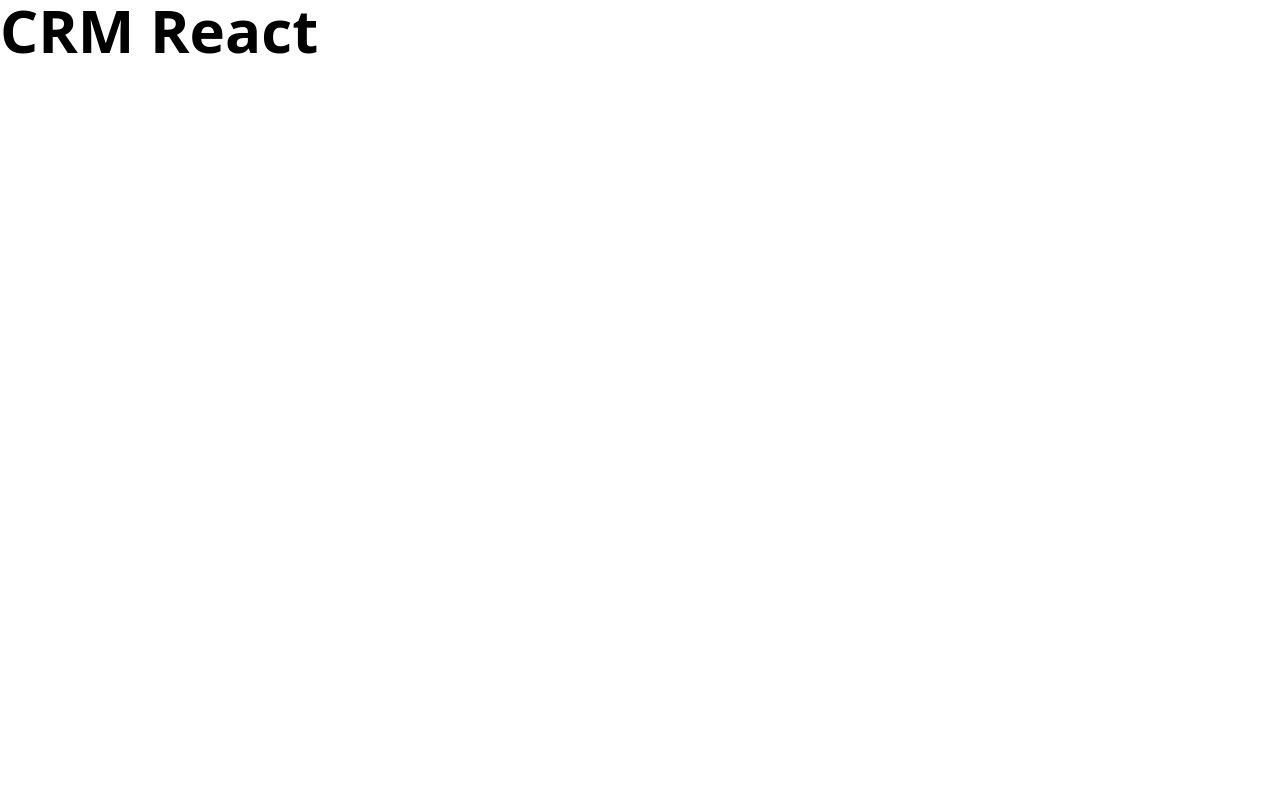
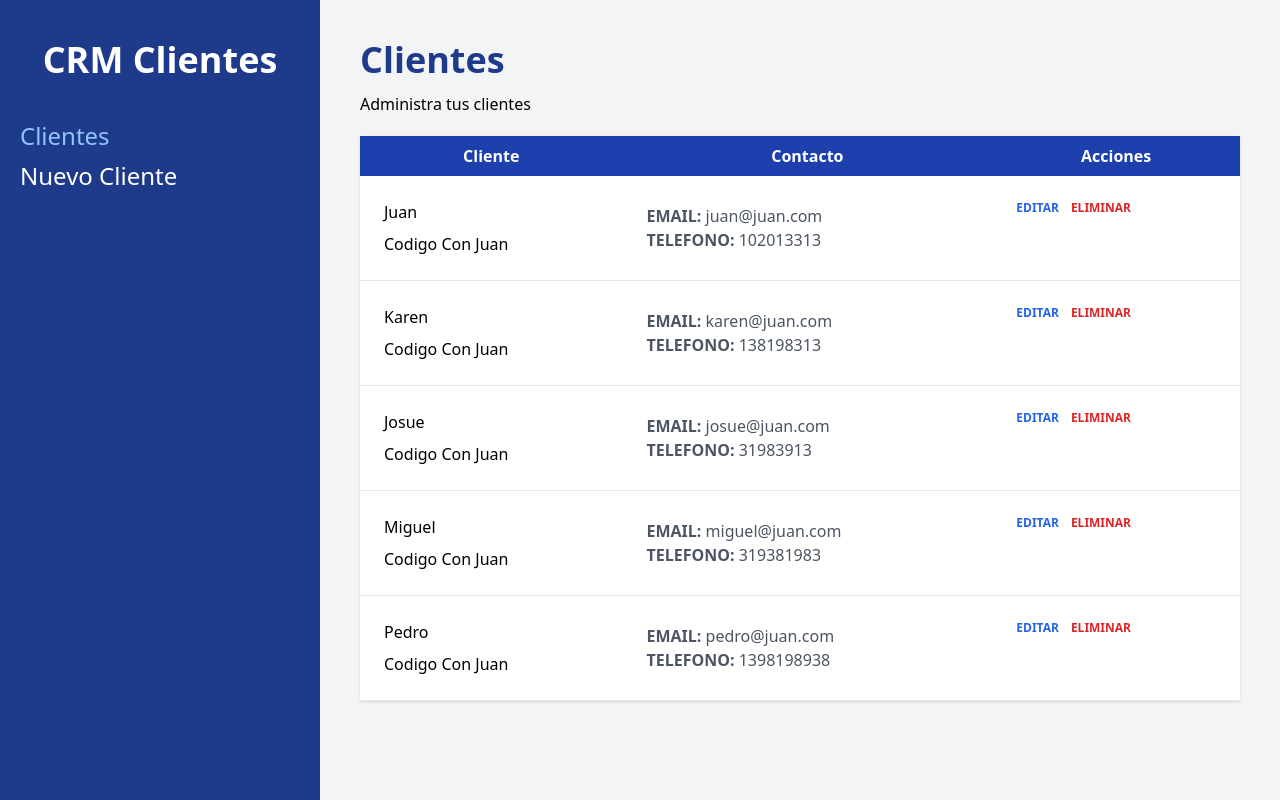
Before and after one commit to EmmanuelJCA/react-crm, a React (Vite) app: page / in a window 1280 px wide. Built offline with nearby package versions, Linux system fonts and the light colour scheme.

Commit message:
Nuev pagina y componente para mostrar info de los clientes

```diff
--- a/index.html
+++ b/index.html
@@ -5,7 +5,7 @@
     <meta name="viewport" content="width=device-width, initial-scale=1.0" />
     <title>Ract CRM</title>
   </head>
-  <body>
+  <body class="min-h-screen bg-gray-100">
     <div id="root"></div>
     <script type="module" src="/src/main.jsx"></script>
   </body>
--- /dev/null
+++ b/src/components/Customer.jsx
@@ -0,0 +1,35 @@
+
+
+function Customer({customer}) {
+
+    const {name, company, mail, phone, id} = customer
+    return (
+        <tr className="border-b ">
+            <td className="p-6 space-y-2">
+                <p className="text-2-xl text-grey-800">{name}</p>
+                <p>{company}</p>
+            </td>
+            <td className="p-6">
+                <p className="text-gray-600"> <span className="text-grey-800 uppercase font-bold">Email: </span>{mail}</p>
+                <p className="text-gray-600"> <span className="text-grey-800 uppercase font-bold">Telefono: </span>{phone}</p>
+            </td>
+            <td className="p-6 flex gap-3">
+                <button
+                    type="button"
+                    className="text-blue-600 hover:text-blue-700 uppercase font-bold text-xs"
+                >
+                    Editar
+                </button>
+
+                <button
+                    type="button"
+                    className="text-red-600 hover:text-red-700 uppercase font-bold text-xs"
+                >
+                    Eliminar
+                </button>
+            </td>
+        </tr>
+    )
+}
+
+export default Customer
--- a/src/components/Layout.jsx
+++ b/src/components/Layout.jsx
@@ -1,11 +1,27 @@
-import { Outlet } from "react-router-dom"
+import { Outlet, Link, useLocation } from "react-router-dom"
 
 function Layout() {
+
+    const location = useLocation()
+
     return (
-        <div>
-            <h1 className="text-6xl font-bold" >CRM React</h1>
+        <div className="md:flex md:min-h-screen">
+            <aside className="md:w-1/4 bg-blue-900 px-5 py-10">
+                <h2 className="text-4xl font-black text-center text-white">CRM Clientes</h2>
 
-            <Outlet />
+                <nav className="mt-10">
+                    <Link
+                        className={` ${location.pathname === '/' ? 'text-blue-300' : 'text-white'} text-2xl block mt-2 hover:text-blue-300`}
+                        to="/">Clientes</Link>
+
+                    <Link
+                        className={` ${location.pathname === '/clients/new' ? 'text-blue-300' : 'text-white'} text-2xl block mt-2 hover:text-blue-300`}
+                        to="/clients/new">Nuevo Cliente</Link>
+                </nav>
+            </aside>
+            <main className="md:w-3/4 p-10 md:h-screen overflow-scroll">
+                <Outlet />
+            </main>
         </div>
     )
 }
--- a/src/main.jsx
+++ b/src/main.jsx
@@ -3,7 +3,7 @@ import ReactDOM from 'react-dom/client'
 import './index.css'
 import { createBrowserRouter, RouterProvider } from 'react-router-dom'
 import Layout from './components/Layout'
-import Index from './pages/Index'
+import Index, {loader as customersLoaders} from './pages/Index'
 import NewClient from './pages/NewClient'
 
 const router = createBrowserRouter([
@@ -13,7 +13,8 @@ const router = createBrowserRouter([
     children: [
       {
         index: true,
-        element: <Index />
+        element: <Index />,
+        loader: customersLoaders
       },
       {
         path: '/clients/new',
--- a/src/pages/Index.jsx
+++ b/src/pages/Index.jsx
@@ -1,10 +1,82 @@
-import React from 'react'
+import { useLoaderData } from "react-router-dom"
+import Customer from "../components/Customer";
+
+export function loader() {
+    const customers = [
+        {
+            id: 1,
+            name: 'Juan',
+            phone: 102013313,
+            mail: "juan@juan.com",
+            company: 'Codigo Con Juan'
+        },
+        {
+            id: 2,
+            name: 'Karen',
+            phone: 138198313,
+            mail: "karen@juan.com",
+            company: 'Codigo Con Juan'
+        },
+        {
+            id: 3,
+            name: 'Josue',
+            phone: 31983913,
+            mail: "josue@juan.com",
+            company: 'Codigo Con Juan'
+        },
+        {
+            id: 4,
+            name: 'Miguel',
+            phone: 319381983,
+            mail: "miguel@juan.com",
+            company: 'Codigo Con Juan'
+        },
+        {
+            id: 5,
+            name: 'Pedro',
+            phone: 1398198938,
+            mail: "pedro@juan.com",
+            company: 'Codigo Con Juan'
+        },
+    ]
+    return customers
+}
 
 function Index() {
+
+    const customers = useLoaderData();
+
     return (
-        <div>
+        <>
+            <h1 className='font-black text-4xl text-blue-900'>Clientes</h1>
+            <p className='mt-3'>Administra tus clientes</p>
 
-        </div>
+            {customers.length ? (
+
+                <table className='w-full bg-white shadow mt-5 table-auto'>
+
+                    <thead className="bg-blue-800 text-white">
+                        <tr>
+                            <th className='p-2'>Cliente</th>
+                            <th className='p-2'>Contacto</th>
+                            <th className='p-2'>Acciones</th>
+                        </tr>
+                    </thead>
+
+                    <tbody>
+                        {customers.map( customer => (
+                            <Customer
+                                customer={customer}
+                                key={customer.id}
+                            />
+                        ))}
+                    </tbody>
+
+                </table>
+            ) : (
+            <p className='text-center mt-10'>No hay clientes</p>
+            )}
+        </>
     )
 }
 
```
